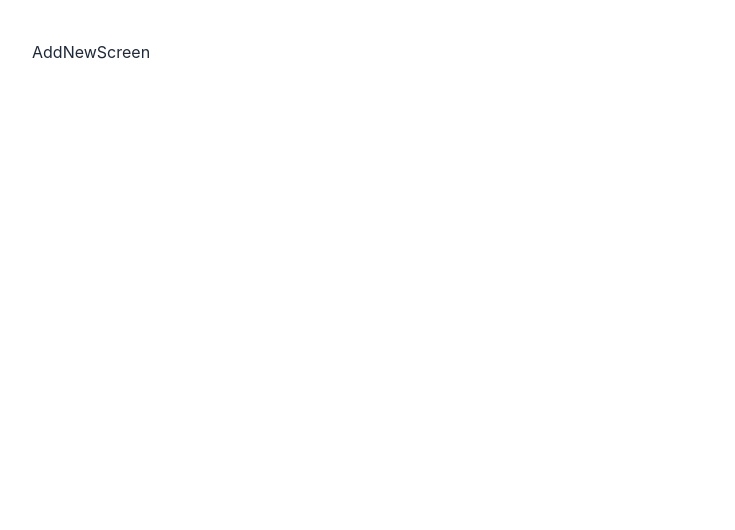
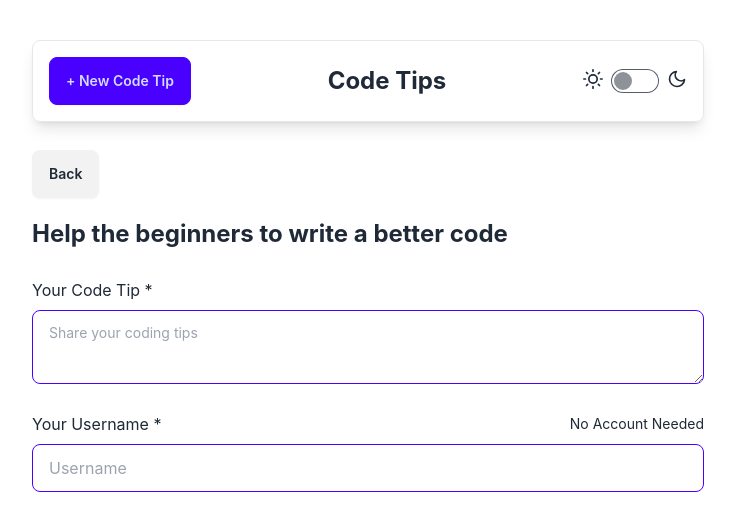
Before and after one commit to mirankavinda/dailycode.live, a React (Vite) app: page /new in a window 1280 px wide. Shown: the top 530 px of the page, without its empty margins (272-1007 px from the left). Built offline with nearby package versions, Linux system fonts and the light colour scheme.

Commit message:
codetip write section

```diff
--- a/src/Screens/NewCodeTip/AddNewScreen.jsx
+++ b/src/Screens/NewCodeTip/AddNewScreen.jsx
@@ -1,8 +1,27 @@
 import React from 'react'
+import Header from '../Home/components/Header'
 
 const AddNewScreen = () => {
   return (
-    <div>AddNewScreen</div>
+    <div>
+      <Header/>
+
+      <button className='btn mt-7'>Back</button>
+      <h2 className='font-bold text-2xl mt-5'>Help the beginners to write a better code </h2>
+      <div className='flex flex-col mt-7 gap-2'>
+        <label>Your Code Tip *</label>
+        <textarea className="textarea textarea-bordered border-primary" placeholder="Share your coding tips"></textarea>
+      </div>
+
+      <div className='flex flex-col mt-7 gap-2'>
+        <label className='flex justify-between'>Your Username *
+          <span className='flex items-center gap-2 text-sm'>No Account Needed</span>
+        </label>
+        <input type="text" placeholder="Username" className="input input-bordered w-full border-primary"/>
+      </div>
+
+
+    </div>
   )
 }
 
```
